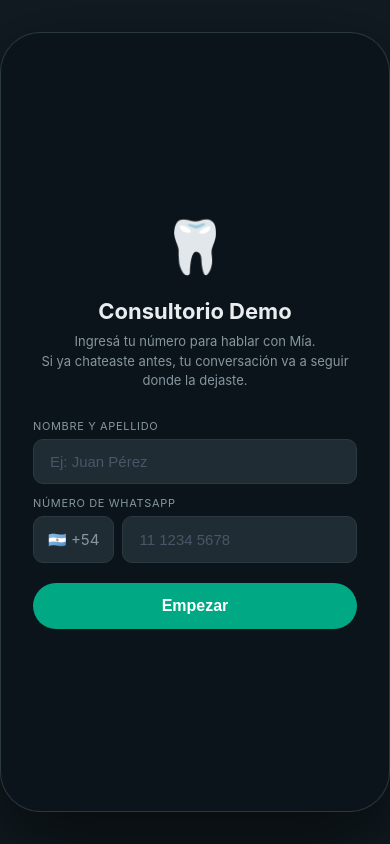
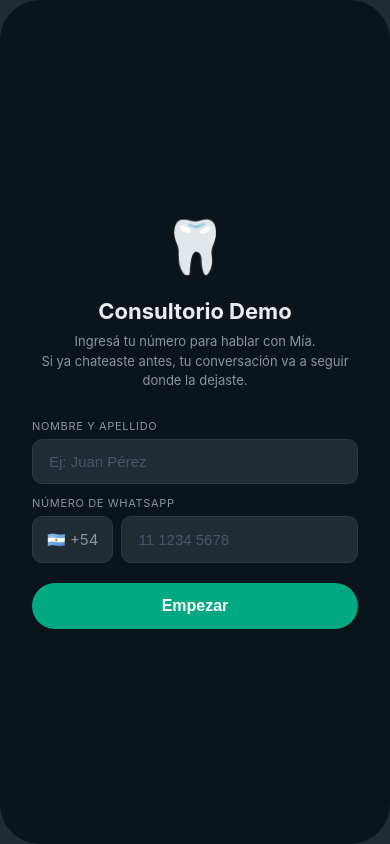
Before and after one commit to Adri1985/dental-demo, a website: page public/index.html in a window 390 px wide. Drawn offline with Linux system fonts and the light colour scheme.

```diff
--- a/public/index.html
+++ b/public/index.html
@@ -14,6 +14,7 @@
       justify-content: center;
       align-items: center;
       min-height: 100vh;
+      min-height: 100dvh;
     }
 
     .phone {
@@ -27,6 +28,31 @@
       box-shadow: 0 32px 80px rgba(0,0,0,0.6);
       border: 1px solid #2a3942;
       position: relative;
+    }
+
+    /* ── Mobile: pantalla completa ── */
+    @media (max-width: 430px) {
+      html, body {
+        height: 100%;
+        height: 100dvh;
+      }
+      body {
+        align-items: stretch;
+        padding: 0;
+        background: #0b141a;
+      }
+      .phone {
+        width: 100%;
+        height: 100%;
+        height: 100dvh;
+        border-radius: 0;
+        box-shadow: none;
+        border: none;
+      }
+      .setup-overlay {
+        border-radius: 0;
+        padding: 0 24px;
+      }
     }
 
     /* ── Setup overlay ── */
```
